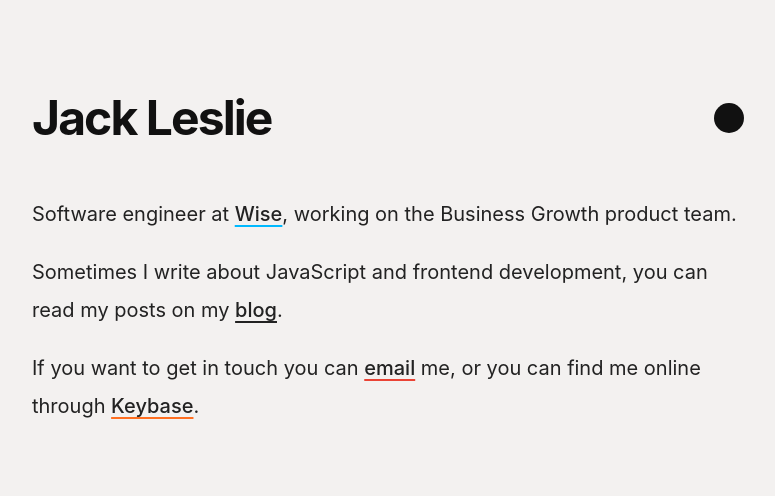
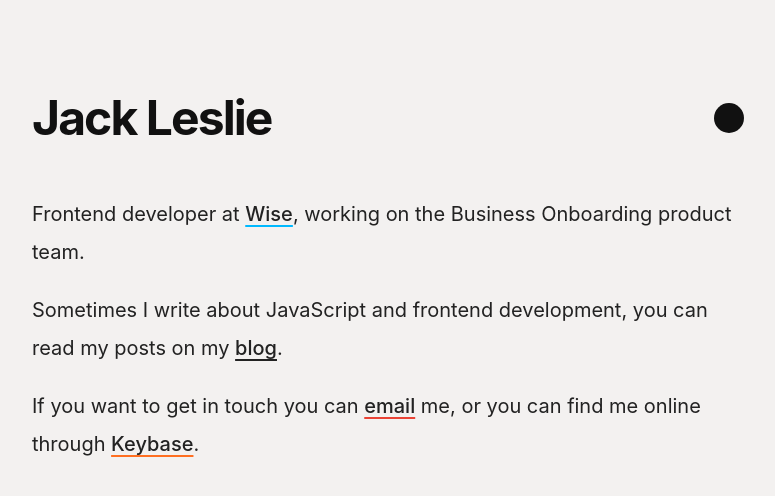
Before and after one commit to jackleslie/dev, a Next.js app: page / in a window 1280 px wide. Shown: the top 496 px of the page, without its empty margins (248-1023 px from the left). Built offline with nearby package versions, Linux system fonts and the light colour scheme.

Commit message:
Update index.js

```diff
--- a/src/pages/index.js
+++ b/src/pages/index.js
@@ -6,11 +6,11 @@ export default function Index() {
   return (
     <Layout siteTitle="Jack Leslie">
       <p>
-        Software engineer at{' '}
+        Frontend developer at{' '}
         <a href="https://wise.com" className="wise">
           Wise
         </a>
-        , working on the Business Growth product team.
+        , working on the Business Onboarding product team.
       </p>
       <p>
         Sometimes I write about JavaScript and frontend development, you can read my posts on my{' '}
```
